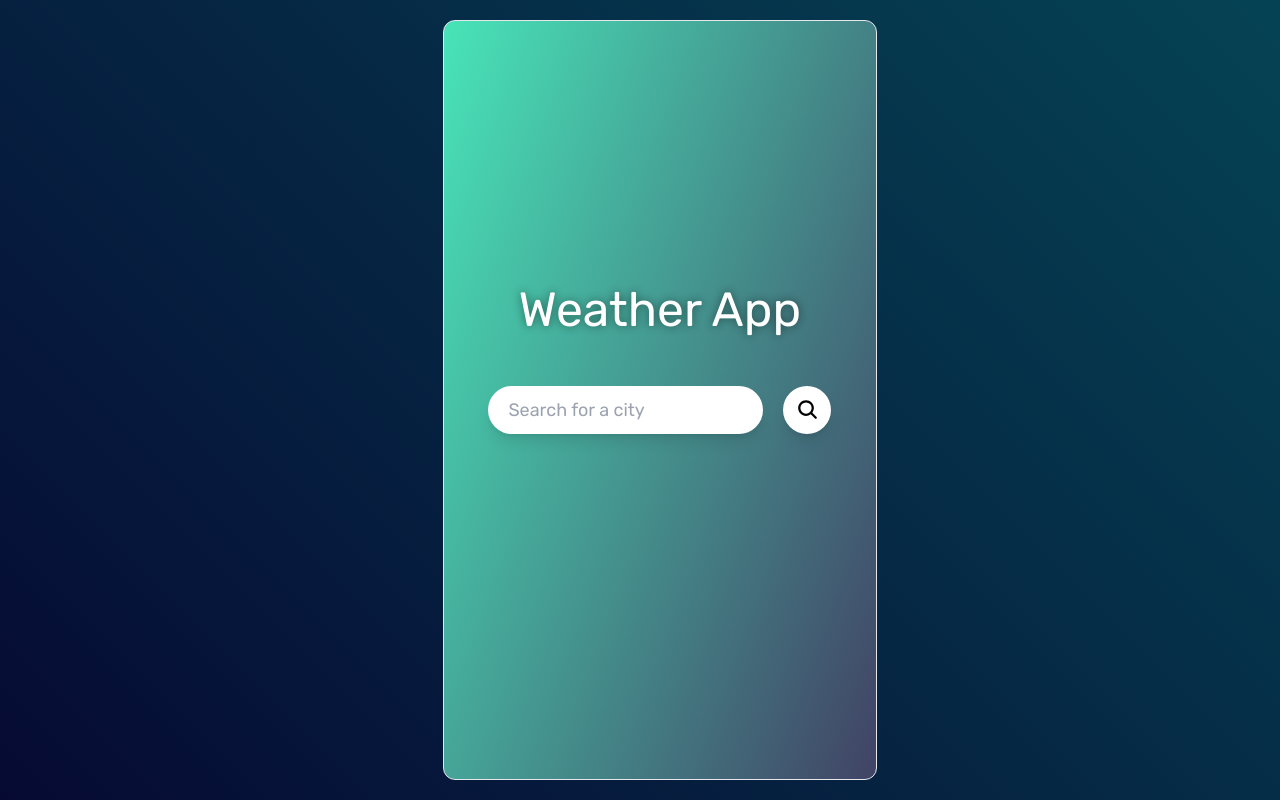
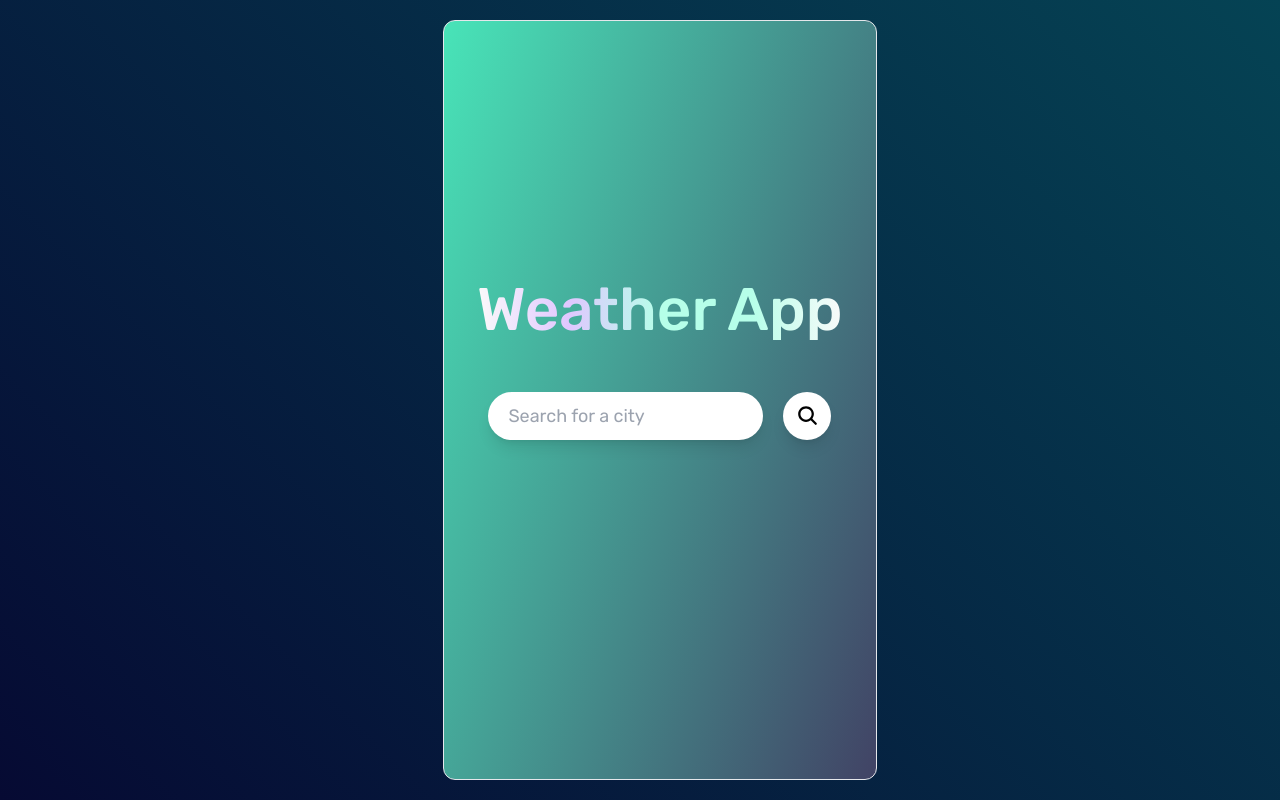
Before and after one commit to Igor5667/WeatherApp, a React (Vite) app: page / in a window 1280 px wide. Built offline with nearby package versions, Linux system fonts and the light colour scheme.

Commit message:
add header gradient

```diff
--- a/src/components/Header.tsx
+++ b/src/components/Header.tsx
@@ -1,5 +1,5 @@
 function Header() {
-  return <h1 className="text-5xl mb-8 -mt-20">Weather App</h1>;
+  return <h1 className="text-6xl mb-8 -mt-20">Weather App</h1>;
 }
 
 export default Header;
--- a/src/index.css
+++ b/src/index.css
@@ -1,13 +1,19 @@
 @tailwind base;
 @tailwind components;
 @tailwind utilities;
+
+:root {
+  --first-color-text-background: #fafafa;
+  --second-color-text-background: #e0c7ff;
+  --third-color-text-background: #b6ffe9;
+}
 
 * {
   padding: 0;
   margin: 0;
   box-sizing: border-box;
   font-family: "Rubik", sans-serif;
-  text-shadow: #00000077 0px 0 10px;
+  text-shadow: #00000054 0px 0 10px;
 }
 
 input {
@@ -21,3 +27,21 @@ body {
   align-items: center;
   height: 100svh;
 }
+
+h1 {
+  text-shadow: none;
+  font-weight: 500;
+  background: linear-gradient(
+    to right,
+    var(--first-color-text-background),
+    var(--second-color-text-background),
+    var(--third-color-text-background),
+    var(--third-color-text-background),
+    var(--first-color-text-background)
+  );
+
+  background-clip: text;
+  color: transparent;
+  -webkit-background-clip: text;
+  -webkit-text-fill-color: transparent;
+}
```
